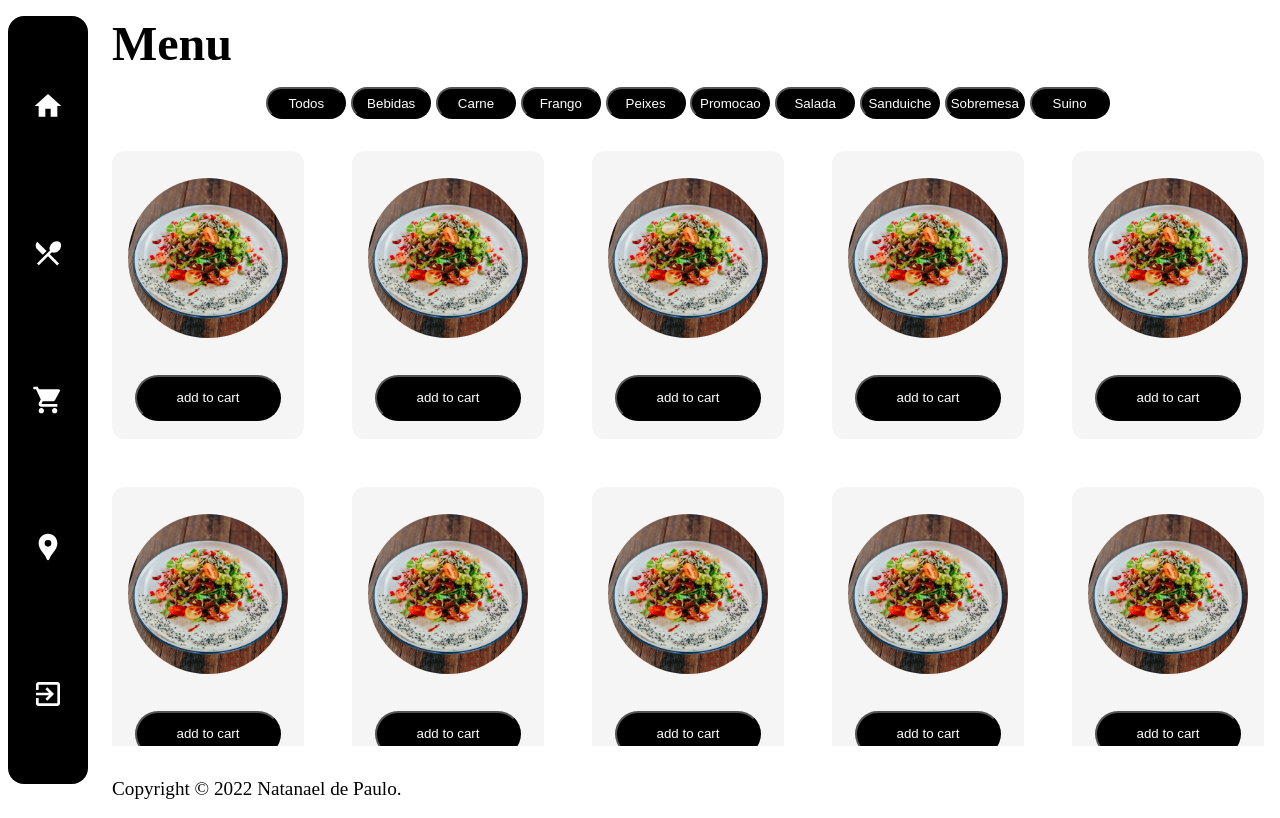
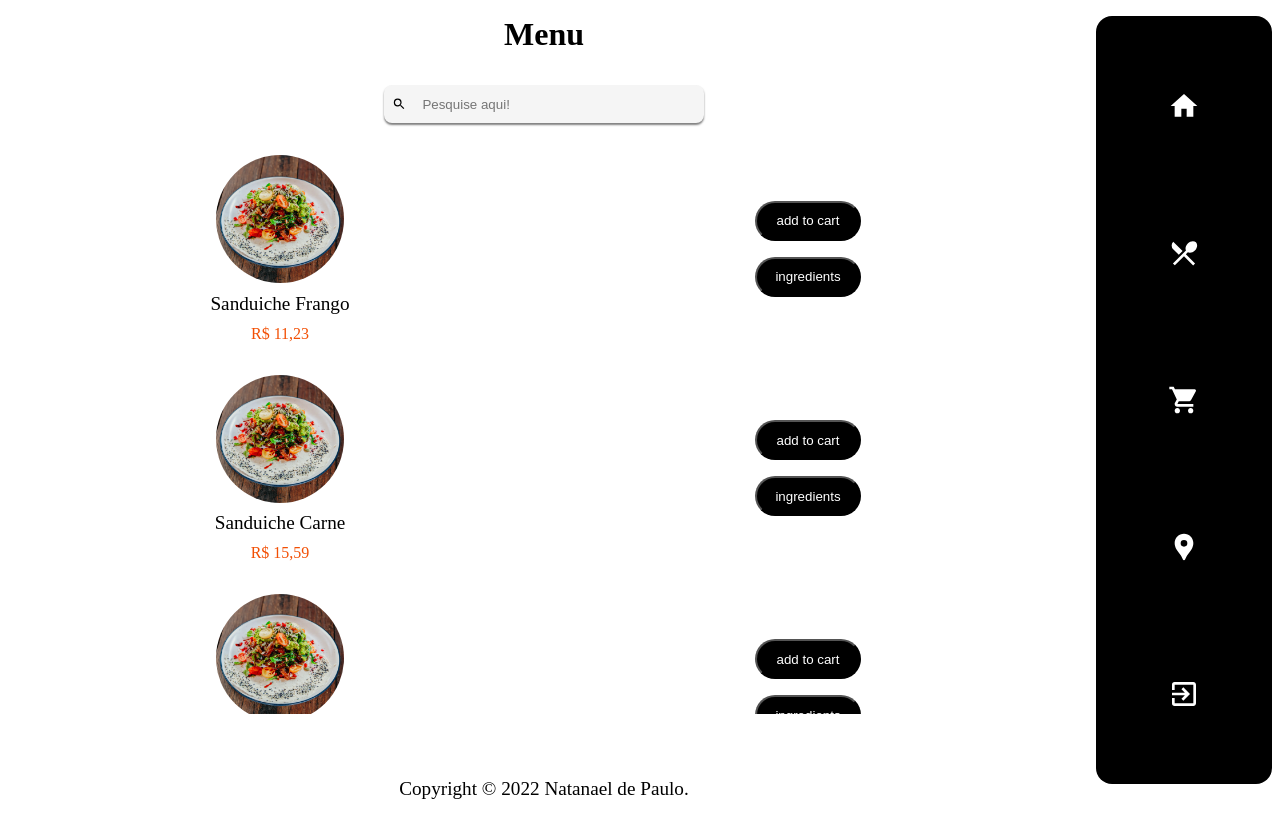
Before and after one commit to NatanaelPJ/ProjectPilot, a React (Create React App) app: page /menu in a window 1280 px wide. Built offline with nearby package versions, Linux system fonts and the light colour scheme; data requests are answered from the project's data file.

Commit message:
refactor and fix: Interface changes and fixed margin collapse issue

```diff
--- /dev/null
+++ b/src/components/Input/index.tsx
@@ -0,0 +1,23 @@
+import {ChangeEvent, useState} from 'react'
+import { MdSearch } from 'react-icons/md'
+import { ContainerInputSearch, Input } from './styles'
+
+export function InputSearch(props : any){
+  const [query, setQuery] = useState('')
+  const {addFilter} = props
+  const handleInputChange = (e : ChangeEvent<HTMLInputElement> ) => {
+    const currentValue = e.target.value
+    setQuery(currentValue)
+    addFilter(currentValue)
+  }
+
+
+  return(
+    <>
+      <ContainerInputSearch>
+        <MdSearch width={24} height={24}/>
+        <Input value={query} onChange={handleInputChange} placeholder='Pesquise aqui!'/>
+      </ContainerInputSearch>
+    </>
+  )
+}
--- /dev/null
+++ b/src/components/Input/styles.ts
@@ -0,0 +1,22 @@
+import styled from "styled-components";
+
+export const ContainerInputSearch = styled.label`
+  margin-top: 2em;
+  background: whitesmoke;
+  max-width: 20em;
+  width: 100%;
+  height: 2.4em;
+  display: flex;
+  align-items: center;
+  padding: 0 0.5em;
+  gap: 1em;
+  border-radius: 0.5em;
+  box-shadow: 0 2px 2px 0 rgba(0, 0, 0, 0.5);
+`
+export const Input = styled.input`
+  width: 100%;
+  height: 100%;
+  background: transparent;
+  border: none;
+  outline: none;
+`
--- a/src/components/ListFoods/index.tsx
+++ b/src/components/ListFoods/index.tsx
@@ -15,16 +15,18 @@ export function ListFoods({ foods }: IProps){
     addProduct(id)
   }
 
+
   return (
     <>
       <Container>
         {foods.map(product => (
           <div key={product.id}>
-            <div className='infoFood'>
+            <div className='column1'>
               <img src={img} alt={product.title} loading={'lazy'}/>
               <p>{product.title}</p>
               <span>{formatPrice(product.price)}</span>
             </div>
+            <div className='column2'>
               <button
                 type="button"
                 onClick={() => {
@@ -33,8 +35,17 @@ export function ListFoods({ foods }: IProps){
               >
                 add to cart
               </button>
+              <button
+                type="button"
+                onClick={() => {
+                  handleAddProduct(product.id)
+                }}
+              >
+                ingredients
+              </button>
             </div>
-        ))}
+          </div>
+        )).slice(0, 4)}
       </Container>
     </>
   )
--- a/src/components/ListFoods/styles.ts
+++ b/src/components/ListFoods/styles.ts
@@ -1,90 +1,60 @@
 import styled from "styled-components";
 
 export const Container = styled.div`
-  margin-top: 2em;
-  display: flex;
-  justify-content: center;
-  flex-wrap: wrap;
-  gap: 3em;
-
-  flex: 1 0 0;
-
-  overflow: scroll;
-
-  &::-webkit-scrollbar{
-    display: none;
-  }
-  div{
-    background: whitesmoke;
-    max-width: 12em;
-    width: 100%;
-    height: 18em;
-
   display: flex;
   flex-direction: column;
-    align-items: center;
-    justify-content: space-around;
-    gap: 0.5em;
-    border-radius: 0.8em;
-    padding:0.5em;
+  gap: 2em;
 
 
-    .infoFood{
+  div{
     width: 100%;
-      height: 11em;
-      border:none;
-      border-radius: 50%;
     display: flex;
-      justify-content: center;
+
+
+    .column1{
+      display: flex;
+      flex-direction: column;
+      text-align: center;
 
       img{
-        width: 100%;
-        height: 100%;
+        margin: 0 auto;
         object-fit: cover;
+        width: 8em;
+        height: 8em;
         border-radius: 50%;
       }
 
       p{
-        display: none;
-        text-align: center;
-        font-size: 1.25em;
+        margin: 0.5em 0;
       }
 
       span{
-        display: none;
+        color: #F24F04;
       }
     }
 
+    .column2{
+      display: flex;
+      align-items: center;
+      justify-content: center;
+      flex-direction: column;
+      gap: 1em;
+
+
       button{
         background: black;
-      margin: 0;
-      max-width: 11em;
+        max-width: 8em;
         width: 100%;
-      padding: 1em;
+        height: 3em;
+        padding: 0.5em;
         background: black;
         color: white;
         border-radius: 2em;
       }
-
-    &:hover{
-
-
-      img{
-        display:none;
-      }
-
-      p{
-
-        display: flex;
-
-      }
-
-      span{
-        display: flex;
     }
   }
 
 
 
-  }
+
 `
--- a/src/components/SideBar/style.ts
+++ b/src/components/SideBar/style.ts
@@ -3,7 +3,6 @@ import styled from "styled-components";
 export const Container = styled.nav`
   width: 100%;
   height: 100%;
-  flex: 1;
   color: white;
   border-radius: 0;
   background: black;
--- a/src/components/Theme/index.tsx
+++ b/src/components/Theme/index.tsx
@@ -11,12 +11,12 @@ export function Theme({ children }: Props){
   return(
     <>
       <Container>
+        <Content>
+          { children }
+        </Content>
         <Navigation>
           <SideBar/>
         </Navigation>
-        <Content>
-          { children }
-        </Content>
       </Container>
     </>
   )
--- a/src/components/Theme/styles.ts
+++ b/src/components/Theme/styles.ts
@@ -4,22 +4,24 @@ export const Container = styled.div`
   width: 100%;
   height: 100vh;
   display: flex;
-  flex-direction: column-reverse;
+  flex-direction: column;
 
   @media (min-width: 678px) {
     flex-direction: initial;
   }
 `
 
+
+export const Content = styled.main`
+  flex: 85%;
+  display: flex;
+  overflow: hidden;
+`
+
 export const Navigation = styled.div`
   @media (min-width: 678px) {
     padding: 1em 0.5em;
-    flex:0 0 6em;
+    flex:15%;
     height: 100%;
   }
 `
-
-export const Content = styled.main`
-  flex: 1;
-  display: flex;
-`
--- a/src/pages/Home/index.tsx
+++ b/src/pages/Home/index.tsx
@@ -6,7 +6,6 @@ import hotel from "../../assets/hotel.png"
 import { Container } from "./styles";
 import banner from '../../assets/homeBanner.png'
 import {MdArrowForward } from 'react-icons/md'
-import { Carousel } from "../../components/Carrosel";
 
 // export default function Home( ) {
 //   const [autoPlay] = useState(true)
@@ -35,7 +34,7 @@ export default function Home() {
   return(
     <>
       <Container>
-        <img src={banner} alt="banner of hamburguer" />
+        <img src={banner} alt="Image of hamburgues" />
         <div className="presentacion">
           <p>Delicious And Easy </p>
           <p>Food To Make For You</p>
--- a/src/pages/Menu/index.tsx
+++ b/src/pages/Menu/index.tsx
@@ -5,19 +5,23 @@ import { PropsFoods } from "../../services/server/food/types";
 import { Theme } from "../../components/Theme";
 import { ContentSectionMenu } from './styles';
 import { MenuButtons } from '../../components/MenuButtons';
+import { InputSearch } from '../../components/Input';
 
 export default function Menu(){
   const [foods, setFoods] = useState<PropsFoods[]>([])
 
   useEffect(() => {
-    async function loadFoods(){
-      const response = await getFoods()
-      setFoods(response)
-    }
 
     loadFoods()
+  },[])
 
-  },[])
+  async function loadFoods(){
+    const response = await getFoods()
+    console.log(response);
+
+    setFoods(response)
+  }
+
 
 
   return (
@@ -26,9 +30,11 @@ export default function Menu(){
         <ContentSectionMenu>
             <header>
               <h1>Menu</h1>
-              <MenuButtons foods={foods} />
             </header>
-            <ListFoods foods={foods}/>
+            <InputSearch/>
+            <div className='contentListFoods'>
+              <ListFoods foods={foods}/>
+            </div>
             {/* <button className='LoadMore'>
               Load more
             </button> */}
--- a/src/pages/Menu/styles.ts
+++ b/src/pages/Menu/styles.ts
@@ -1,20 +1,22 @@
 import styled from "styled-components";
 
 export const ContentSectionMenu = styled.section`
-  flex: 1;
+  width: 100%;
   display: flex;
   flex-direction: column;
+  align-items: center;
   padding: 1em 1em 0;
+
 
   header{
     display: flex;
-    justify-content: space-between;
+    flex-direction: column;
+    align-items: center;
     gap: 0.5em;
     position: relative;
-
-
     h1{
-      text-align: left;
+      font-size: 2em;
+      margin: 0 auto;
     }
 
 
@@ -23,6 +25,14 @@ export const ContentSectionMenu = styled.section`
     }
   }
 
+  .contentListFoods{
+    margin: 2em 0;
+    flex: 1;
+    width: 100%;
+    display: flex;
+    flex-direction: column;
+    overflow-y: scroll;
+  }
   .LoadMore {
     margin: 2em auto;
     max-width: 11em;
@@ -40,4 +50,7 @@ export const ContentSectionMenu = styled.section`
       margin: 0 auto;
     }
   }
+
+
+
 `
```
Lines whose indentation alone changed are shown as unchanged.
